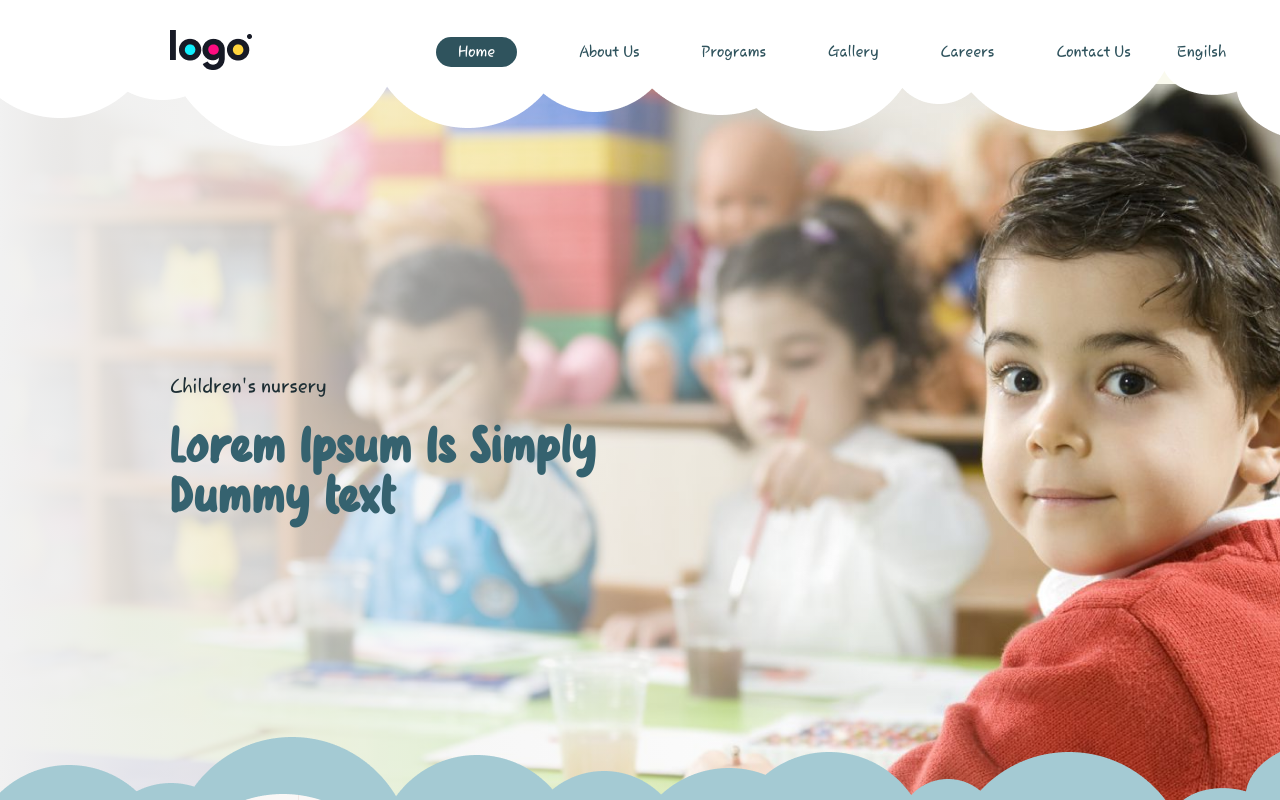
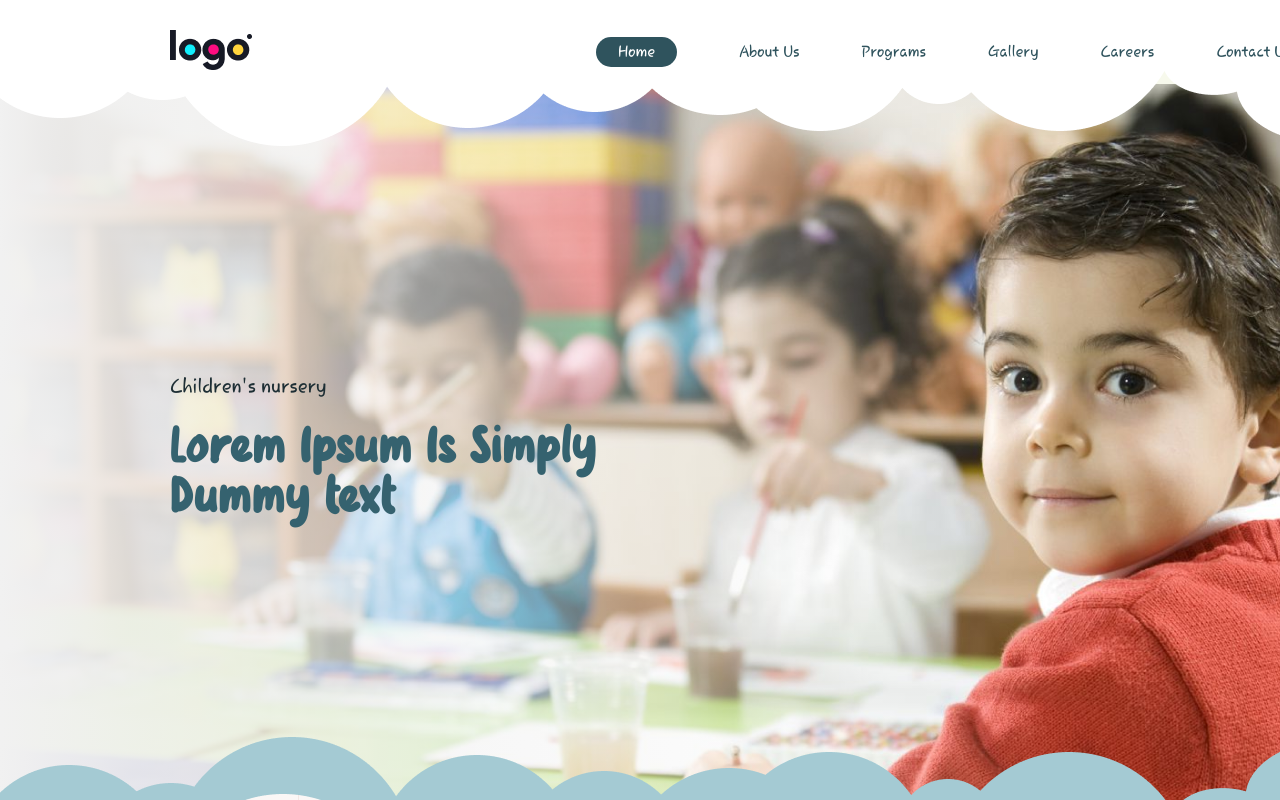
Before and after one commit to aswintrikkur/client, a React (Vite) app: page / in a window 1280 px wide. Shown: the top 800 px of the page. Built offline with nearby package versions, Linux system fonts and the light colour scheme.

Commit message:
bg-color update

```diff
--- a/src/components/Container/Container.scss
+++ b/src/components/Container/Container.scss
@@ -1,6 +1,5 @@
-.higher-order-container{
+.higher-order-container {
+	width: 1440px;
 
-    max-width: 1440px;
-
-    background-color: rgba(245, 245, 220, 0.486);
+	background-color: rgba(247, 249, 236, 1);
 }
--- a/src/components/Header/Header.jsx
+++ b/src/components/Header/Header.jsx
@@ -9,12 +9,13 @@ export const Header = () => {
 				<img src="/images/logo.png" alt="logo" />
 			</div>
 			<div className="navbar">
-					<p>Home</p>
-					<p>About Us</p>
-					<p>Programs</p>
-					<p>Gallery</p>
-					<p>Careers</p>
-					<p>Contact Us</p>
+
+				<a href="#home">Home</a>
+				<a href="#about-us">About Us</a>
+				<a href="#programs">Programs</a>
+				<a href="#">Gallery</a>
+				<a href="#">Careers</a>
+				<a href="#contact-us">Contact Us</a>
 			</div>
 			<div className="lan">
 				<p>Engilsh</p>
--- a/src/components/Header/Header.scss
+++ b/src/components/Header/Header.scss
@@ -30,12 +30,30 @@
 		gap: 62px;
 
 		font-size: 16px;
-		p {
+		a {
+			color: var(--highlight-primary);
+			// color: red;
+			text-decoration: none;
+			font-family: "rosemary";
+			font-size: 16px;
+			line-height: 22px;
+
 			&:first-child {
+					padding: 4px 22px;
+					border-radius: 20px;
+					background-color: var(--highlight-primary);
+				color: white;
+			}
+
+			&:hover{
+				cursor: pointer;
+			}
+			&:active{
 				padding: 4px 22px;
 				border-radius: 20px;
 				background-color: var(--highlight-primary);
 				color: white;
+
 			}
 		}
 	}
--- a/src/pages/Home.jsx
+++ b/src/pages/Home.jsx
@@ -10,7 +10,7 @@ export const Home = () => {
 		<Container>
 			<div className="home-container">
 				{/* ------------------- section1 / Home ---------------- */}
-				<section className="home">
+				<section className="home" id="home">
 					<div className="content">
 						<h3>Children's nursery</h3>
 						<h1>Lorem Ipsum Is Simply Dummy text</h1>
@@ -19,7 +19,7 @@ export const Home = () => {
 				</section>
 
 				{/* ------------------- section2 / About us ---------------- */}
-				<section className="about-us">
+				<section className="about-us" id="about-us">
 					<img src="/images/cloud3.png" alt="cloud3" className="cloud3" />
 					<img src="/images/cloud4.png" alt="cloud4" className="cloud4" />
 					<img src="/images/bg-lines.png" alt="bg-lines" className="bg-lines" />
@@ -38,7 +38,7 @@ export const Home = () => {
 				</section>
 
 				{/* ------------------- section3 / why choose us ---------------- */}
-				<section className="why-choose-us">
+				<section className="why-choose-us" >
 					<img src="/images/bg-shade1.png" alt="bg-shade" className="bg-shade1" />
 					<img src="/images/cloud-md-right.png" alt="cloud-right" className="cloud-right" />
 					<img src="/images/cloud-lg-left.png" alt="cloud-left" className="cloud-left" />
@@ -57,7 +57,7 @@ export const Home = () => {
 				</section>
 
 				{/* ------------------- section4 / Programs ---------------- */}
-				<section className="programs">
+				<section className="programs" id="programs">
 					<h1>Programs</h1>
 					<div className="cards-container">
 						<Card src="/images/program1.png" />
@@ -70,7 +70,7 @@ export const Home = () => {
 				</section>
 
 				{/* ------------------- section5 / get in touch  ---------------- */}
-				<section className="get-in-touch">
+				<section className="get-in-touch" id="contact-us" >
 					<h1>Get In Touch</h1>
 
 					<div className="content">
--- a/src/pages/Home.scss
+++ b/src/pages/Home.scss
@@ -1,5 +1,9 @@
 .home-container {
 	position: relative;
+
+	section{
+		// width: 1440px;
+	}
 
 	// -------------------------- Home ---------------------------
 	.home {
--- a/src/style/global.scss
+++ b/src/style/global.scss
@@ -4,6 +4,9 @@
 	margin: 0;
 	padding: 0;
 	box-sizing: border-box;
+}
+html{
+	scroll-behavior: smooth;
 }
 body {
 	// background-color: grey;
```
Lines whose indentation alone changed are shown as unchanged.
